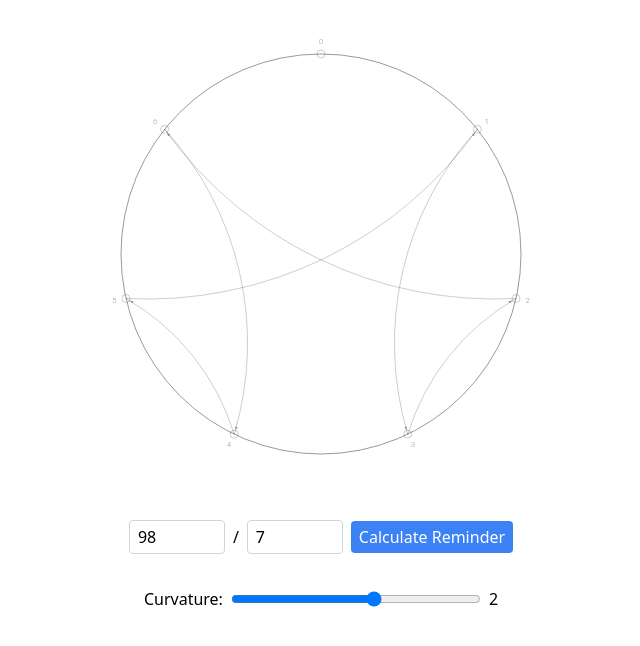
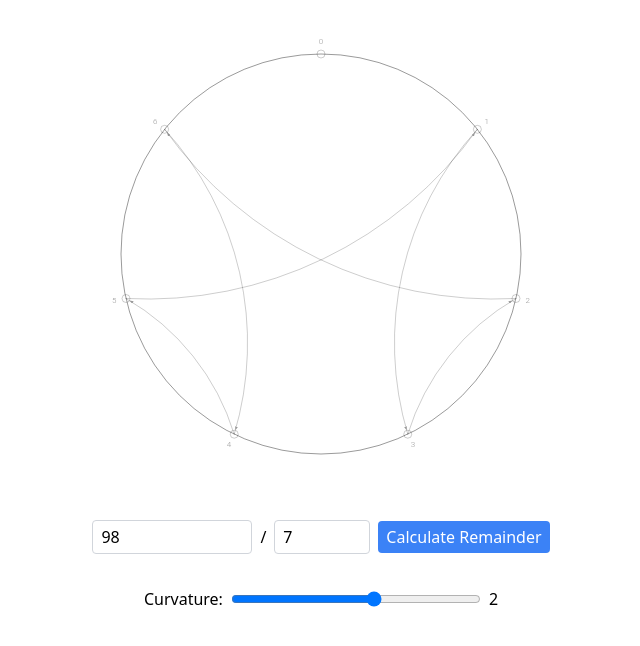
Before and after one commit to alexandre-eisenmann/diophantus, a React (Create React App) app: page / in a window 1280 px wide. Shown: the top 646 px of the page, without its empty margins (319-959 px from the left). Built offline with nearby package versions, Linux system fonts and the light colour scheme.

Commit message:
title and tweaks

```diff
--- a/public/index.html
+++ b/public/index.html
@@ -31,7 +31,7 @@
       work correctly both with client-side routing and a non-root public URL.
       Learn how to configure a non-root public URL by running `npm run build`.
     -->
-    <title>React App</title>
+    <title>Diophantus</title>
   </head>
   <body>
     <noscript>You need to enable JavaScript to run this app.</noscript>
--- a/src/DivisorGraph.js
+++ b/src/DivisorGraph.js
@@ -263,12 +263,9 @@ const DivisorGraph = () => {
         <input
           id="dividend"
           type="number"
-          min="1"
-          max="1000"
           value={dividend}
           onChange={(e) => setDividend(Math.max(1, parseInt(e.target.value, 10)))}
-          className="border border-gray-300 rounded px-2 py-1 w-24" // Increased width
-
+          className="border border-gray-300 rounded px-2 py-1 w-40" // Increased width
         />
 
         <label htmlFor="divisor">/</label>
@@ -281,7 +278,7 @@ const DivisorGraph = () => {
           onChange={(e) => setDivisor(Math.max(1, parseInt(e.target.value, 10)))}
           className="border border-gray-300 rounded px-2 py-1 w-24" // Increased width
           />
-        <button onClick={createPath} className="bg-blue-500 text-white px-2 py-1 rounded">Calculate Reminder</button>
+        <button onClick={createPath} className="bg-blue-500 text-white px-2 py-1 rounded">Calculate Remainder</button>
       </div>
       {/* Slider for curvature */}
       <div className="flex items-center space-x-2 mt-4">
```
Also changed, not shown: public/manifest.json, 1 other file (tests, documents, lock files or other folders).
